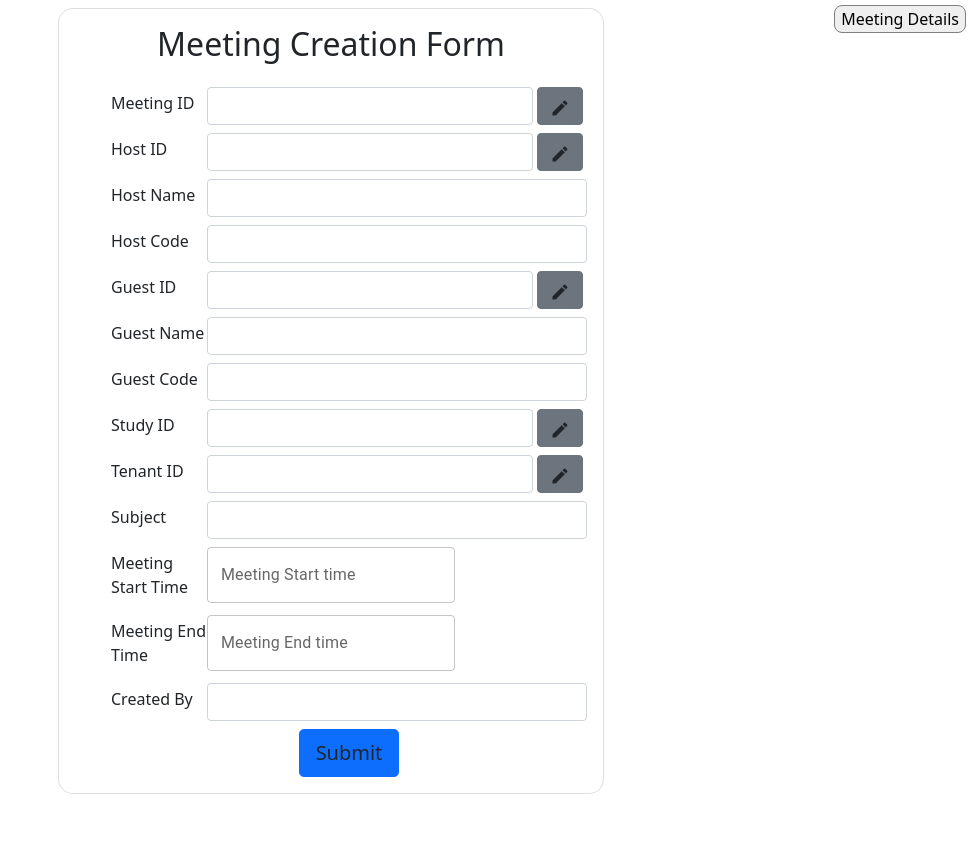
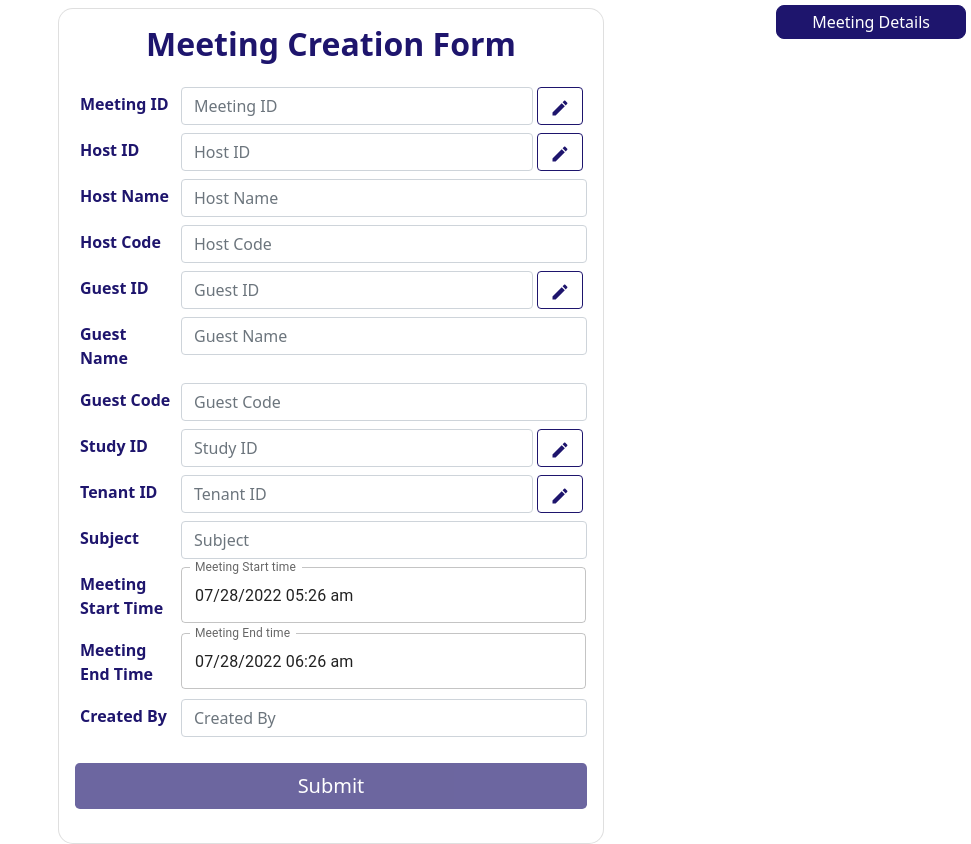
Before and after one commit to anshOFS/connect-meeting-sample-app, a React (Create React App) app: page /meetingCreation in a window 1280 px wide. Shown: the whole page, without its empty margins (309-1280 px from the left). Before the commit the page ends 800 px from the top, so only its background shows below. Built offline with nearby package versions, Linux system fonts and the light colour scheme.

Commit message:
Major UI changes

```diff
--- a/src/app/pages/MeetingForm/meetingForm.css
+++ b/src/app/pages/MeetingForm/meetingForm.css
@@ -6,8 +6,81 @@
     color: red;
     display: flex;
     width: 20rem;
+    font-size: 0.8rem;
+    padding-top: 5px;
+    padding-bottom: 5px;
 }
 
 .react-datetime-picker .react-datetime-picker__wrapper{
-    border: 1px solid red !important;
+    border: 1px solid #FF2E00 !important;
 }
+
+.btn.btn-secondary{
+    background-color: #fff;
+    color: #1E156D !important;
+    border: 1px solid #1E156D !important;
+}
+
+.btn.btn-secondary:hover, .btn.btn-secondary:active, .btn.btn-secondary:focus{
+    background-color: #191352;
+    border-color: #191352;
+    color: #fff !important;
+    box-shadow: 0 0 0 0.25rem rgb(30 21 109 / 50%);
+}
+.meetingDetails{
+    border-radius: 8px;
+    outline: none;
+    border: 1px solid #1E156D;
+    background-color: #1E156D;
+    color: #fff;
+    padding: 4px 35px;
+}
+
+.btn-check:focus+.btn-secondary, .btn-secondary:focus{
+    box-shadow: 0 0 0 0.25rem rgb(30 21 109 / 50%);
+}
+
+.MuiFormControl-root .MuiInputBase-root{
+    width: 405px;
+}
+
+.btn-sub{
+    padding: 18px 0px;
+}
+
+.btn-sub > button.btn-primary{
+    width: 100%;
+    color: #fff !important;
+    background-color: #1E156D;
+    border: 0px;
+}
+
+.btn-sub > button.btn-primary:hover{
+    width: 100%;
+    color: #fff !important;
+    background-color: #191352;
+}
+
+.meetingForm .meetinglabel label{
+    padding-right: 10px;
+}
+
+.label {
+    display: inline-block;
+    color: #1E156D;
+    font-size: 1rem;
+    margin: 5px;
+    font-weight: 700;
+}
+
+.title {
+    font-size: 2rem;
+    font-weight: 700;
+    color: #1E156D;
+}
+
+@media screen and (min-width: 1367px) and (max-width: 5500px) {
+    .MuiFormControl-root .MuiInputBase-root{
+        width: 460px;
+    }
+}
--- a/src/app/pages/MeetingForm/meetingForm.js
+++ b/src/app/pages/MeetingForm/meetingForm.js
@@ -7,8 +7,6 @@ import { useNavigate } from "react-router";
 
 import TextField from '@mui/material/TextField';
 import { DateTimePicker } from '@mui/x-date-pickers/DateTimePicker';
-import { AdapterDateFns } from '@mui/x-date-pickers/AdapterDateFns';
-import { LocalizationProvider } from '@mui/x-date-pickers/LocalizationProvider';
 
 import { validator } from "./validator";
 import { createMeetingDetails } from "../../service/meetingDetails.service";
@@ -68,18 +66,18 @@ const MeetingForm = (props) => {
       })
       .catch((err) => snackbarHandler(err.message));
   }
+  // console.log("meetingStartTime", meetingStartTime?.getTime())
+  // console.log("meetingEndTime", meetingEndTime?.getTime())
+  // console.log("Difference:", meetingEndTime?.getTime() - meetingStartTime?.getTime())
+
   return (
-    <LocalizationProvider dateAdapter={AdapterDateFns}>
+    <>
       {isAlertVisible && <Toaster message={message}/>}
     <div className="mask d-flex align-items-center h-100 gradient-custom-3">
       <div className="container h-100">
         <div style={{ position: "absolute", right: "5px", top: "5px" }}>
           <button
-            style={{
-              borderRadius: "8px",
-              outline: "none",
-              border: "1px solid grey",
-            }}
+            className="meetingDetails"
             onClick={() =>
               navigate("/meetingDetails", { state: { callerType: "Host" } })
             }
@@ -91,7 +89,7 @@ const MeetingForm = (props) => {
           <div className="col-12 col-md-9 col-lg-7 col-xl-6">
             <div className="card" style={{ borderRadius: "15px" }}>
               <div className="card-body p-3">
-                <h2 className="text-center mb-4">Meeting Creation Form</h2>
+                <h2 className="text-center mb-4 title">Meeting Creation Form</h2>
                 <Form
                   validate={validator}
                   onSubmit={(values) => {
@@ -99,7 +97,7 @@ const MeetingForm = (props) => {
                   }}
                   render={({ handleSubmit, form, submitting, pristine }) => (
                     <form
-                      style={{ marginLeft: "36px" }}
+                      className="meetingForm"
                       onSubmit={handleSubmit}
                     >
                       <Field
@@ -110,7 +108,7 @@ const MeetingForm = (props) => {
                           <div>
                             <div className="d-flex form-outline mb-2">
                               <label
-                                className="form-label mt-1"
+                                className="label"
                                 style={{ width: "6rem" }}
                               >
                                 Meeting ID
@@ -119,6 +117,7 @@ const MeetingForm = (props) => {
                                 <input
                                   {...input}
                                   type="text"
+                                  placeholder="Meeting ID"
                                   className={(meta.error && meta.touched) ? classStyleError : classStyleSuccess}
                                 />
                                 {meta.error && meta.touched && (
@@ -148,7 +147,7 @@ const MeetingForm = (props) => {
                           <div>
                             <div className="d-flex form-outline mb-2">
                               <label
-                                className="form-label mt-1"
+                                className="label"
                                 style={{ width: "6rem" }}
                               >
                                 Host ID
@@ -157,6 +156,7 @@ const MeetingForm = (props) => {
                                 <input
                                   {...input}
                                   type="text"
+                                  placeholder="Host ID"
                                   className={(meta.error && meta.touched) ? classStyleError : classStyleSuccess}
                                 />
                                 {meta.error && meta.touched && (
@@ -190,7 +190,7 @@ const MeetingForm = (props) => {
                           <div>
                             <div className="d-flex form-outline mb-2">
                               <label
-                                className="form-label mt-1"
+                                className="label"
                                 style={{ width: "6rem" }}
                               >
                                 Host Name
@@ -199,6 +199,7 @@ const MeetingForm = (props) => {
                                 <input
                                   {...input}
                                   type="text"
+                                  placeholder="Host Name"
                                   className={(meta.error && meta.touched) ? classStyleError : classStyleSuccess}
                                 />
                                 {meta.error && meta.touched && (
@@ -218,7 +219,7 @@ const MeetingForm = (props) => {
                           <div>
                             <div className="d-flex form-outline mb-2">
                               <label
-                                className="form-label mt-1"
+                                className="label"
                                 style={{ width: "6rem" }}
                               >
                                 Host Code
@@ -227,6 +228,7 @@ const MeetingForm = (props) => {
                                 <input
                                   {...input}
                                   type="text"
+                                  placeholder="Host Code"
                                   className={(meta.error && meta.touched) ? classStyleError : classStyleSuccess}
                                 />
                                 {meta.error && meta.touched && (
@@ -246,7 +248,7 @@ const MeetingForm = (props) => {
                           <div>
                             <div className="d-flex form-outline mb-2">
                               <label
-                                className="form-label mt-1"
+                                className="label"
                                 style={{ width: "6rem" }}
                               >
                                 Guest ID
@@ -255,6 +257,7 @@ const MeetingForm = (props) => {
                                 <input
                                   {...input}
                                   type="text"
+                                  placeholder="Guest ID"
                                   className={(meta.error && meta.touched) ? classStyleError : classStyleSuccess}
                                 />
                                 {meta.error && meta.touched && (
@@ -284,7 +287,7 @@ const MeetingForm = (props) => {
                           <div>
                             <div className="d-flex form-outline mb-2">
                               <label
-                                className="form-label mt-1"
+                                className="label"
                                 style={{ width: "6rem" }}
                               >
                                 Guest Name
@@ -293,6 +296,7 @@ const MeetingForm = (props) => {
                                 <input
                                   {...input}
                                   type="text"
+                                  placeholder="Guest Name"
                                   className={(meta.error && meta.touched) ? classStyleError : classStyleSuccess}
                                 />
                                 {meta.error && meta.touched && (
@@ -312,7 +316,7 @@ const MeetingForm = (props) => {
                           <div>
                             <div className="d-flex form-outline mb-2">
                               <label
-                                className="form-label mt-1"
+                                className="label"
                                 style={{ width: "6rem" }}
                               >
                                 Guest Code
@@ -321,6 +325,7 @@ const MeetingForm = (props) => {
                                 <input
                                   {...input}
                                   type="text"
+                                  placeholder="Guest Code"
                                   className={(meta.error && meta.touched) ? classStyleError : classStyleSuccess}
                                 />
                                 {meta.error && meta.touched && (
@@ -340,7 +345,7 @@ const MeetingForm = (props) => {
                           <div>
                             <div className="d-flex form-outline mb-2">
                               <label
-                                className="form-label mt-1"
+                                className="label"
                                 style={{ width: "6rem" }}
                               >
                                 Study ID
@@ -349,6 +354,7 @@ const MeetingForm = (props) => {
                                 <input
                                   {...input}
                                   type="text"
+                                  placeholder="Study ID"
                                   className={(meta.error && meta.touched) ? classStyleError : classStyleSuccess}
                                 />
                                 {meta.error && meta.touched && (
@@ -378,7 +384,7 @@ const MeetingForm = (props) => {
                           <div>
                             <div className="d-flex form-outline mb-2">
                               <label
-                                className="form-label mt-1"
+                                className="label"
                                 style={{ width: "6rem" }}
                               >
                                 Tenant ID
@@ -387,6 +393,7 @@ const MeetingForm = (props) => {
                                 <input
                                   {...input}
                                   type="text"
+                                  placeholder="Tenant ID"
                                   className={(meta.error && meta.touched) ? classStyleError : classStyleSuccess}
                                 />
                                 {meta.error && meta.touched && (
@@ -416,7 +423,7 @@ const MeetingForm = (props) => {
                           <div>
                             <div className="d-flex form-outline mb-2">
                               <label
-                                className="form-label mt-1"
+                                className="label"
                                 style={{ width: "6rem" }}
                               >
                                 Subject
@@ -425,11 +432,12 @@ const MeetingForm = (props) => {
                                 <input
                                   {...input}
                                   type="text"
+                                  placeholder="Subject"
                                   className={(meta.error && meta.touched) ? classStyleError : classStyleSuccess}
                                 />
-                                {/* {meta.error && meta.touched && (
+                                {meta.error && meta.touched && (
                                   <span className="error-msg">{meta.error}</span>
-                                )} */}
+                                )}
                               </div>
 
                             </div>
@@ -441,7 +449,7 @@ const MeetingForm = (props) => {
                           <div>
                             <div className="d-flex form-outline mb-2">
                               <label
-                                className="form-label mt-1"
+                                className="label"
                                 style={{ width: "6rem" }}
                               >
                                 Meeting Start Time
@@ -449,9 +457,11 @@ const MeetingForm = (props) => {
 
                                 <DateTimePicker
                                   minDateTime={new Date()}
-                                  renderInput={(props) => <TextField {...props} />}
+                                  renderInput={
+                                    (props) =>
+                                      <TextField {...props} />}
                                   label="Meeting Start time"
-                                  value={meetingStartTime}
+                                  value={meetingStartTime ? meetingStartTime : new Date()}
                                   onChange={(value) => {
                                     setMeetingStartTime(value);
                                   }}
@@ -464,26 +474,36 @@ const MeetingForm = (props) => {
                           </div>
                         )}
                       </Field>
+                      <Field name="meetingEndTime">
+                        {({ input, meta }) => (
+                          <div>
                             <div className="d-flex form-outline mb-2">
                               <label
-                          className="form-label mt-1"
+                                className="label"
                                 style={{ width: "6rem" }}
                               >
                                 Meeting End Time
                               </label>
 
                                 <DateTimePicker
-                          minDateTime={new Date()}
+                                  minDateTime={meetingStartTime ? meetingStartTime.getTime() + (1000 * 60 * 60 * 0.25) : (new Date().getTime() + (1000 * 60 * 60 * 0.25))}
+                                  maxDateTime={meetingStartTime ? meetingStartTime.getTime() + (1000 * 60 * 60 * 1) : (new Date().getTime() + (1000 * 60 * 60 * 1))}
                                   renderInput={(props) => <TextField {...props} />}
                                   label="Meeting End time"
-                          value={meetingEndTime}
+                                  value={meetingEndTime ? meetingEndTime :( meetingStartTime ? meetingStartTime.getTime() + (1000 * 60 * 60 * 1) : new Date().getTime() + (1000 * 60 * 60 * 1))}
                                   onChange={(value) => {
+
                                     setMeetingEndTime(value);
                                   }}
-                          className="datetime-picker"
-                          disableClock
                                 />
                             </div>
+                            {/* {(meta.error || meta.submitError) &&
+                              meta.touched && (
+                                <span className="error-msg">{meta.error || meta.submitError}</span>
+                              )} */}
+                          </div>
+                        )}
+                      </Field>
                       <Field
                         name="createdBy"
                         style={{ width: "20rem", marginLeft: "10px" }}
@@ -492,7 +512,7 @@ const MeetingForm = (props) => {
                           <div>
                             <div className="d-flex form-outline mb-2">
                               <label
-                                className="form-label mt-1"
+                                className="label"
                                 style={{ width: "6rem" }}
                               >
                                 Created By
@@ -501,6 +521,7 @@ const MeetingForm = (props) => {
                                 <input
                                   {...input}
                                   type="text"
+                                  placeholder="Created By"
                                   className={(meta.error && meta.touched) ? classStyleError : classStyleSuccess}
                                 />
                                 {meta.error && meta.touched && (
@@ -512,11 +533,11 @@ const MeetingForm = (props) => {
                           </div>
                         )}
                       </Field>
-                      <div className="d-flex justify-content-center">
+                      <div className="d-flex justify-content-center btn-sub">
                         <button
                           type="submit"
                           className="btn btn-block btn-lg btn-primary text-body text-white"
-
+                          disabled={submitting || pristine}
                         >
                           Submit
                         </button>
@@ -530,7 +551,7 @@ const MeetingForm = (props) => {
         </div>
       </div>
     </div>
-    </LocalizationProvider>
+    </>
   );
 };
 
--- a/src/app/pages/MeetingForm/validator.js
+++ b/src/app/pages/MeetingForm/validator.js
@@ -33,11 +33,5 @@ export const validator = (values) => {
     if (!values.createdBy) {
         errors.createdBy = 'Created By is Required';
     }
-    // if (!values.meetingStartTime) {
-    //     errors.meetingStartTime = 'Meeting start time required';
-    // }
-    // if (!values.meetingEndTime) {
-    //     errors.meetingEndTime = 'Meeting end time required';
-    // }
     return errors;
 };
--- a/src/index.js
+++ b/src/index.js
@@ -5,15 +5,17 @@ import App from './App';
 import reportWebVitals from './reportWebVitals';
 import 'bootstrap/dist/css/bootstrap.min.css';
 import { BrowserRouter } from 'react-router-dom';
+import { AdapterDateFns } from '@mui/x-date-pickers/AdapterDateFns';
+import { LocalizationProvider } from '@mui/x-date-pickers/LocalizationProvider';
 
 const root = ReactDOM.createRoot(document.getElementById('root'));
 
 root.render(
+    <LocalizationProvider dateAdapter={AdapterDateFns}>
       <BrowserRouter>
           <App />
       </BrowserRouter>
-
-
+    </LocalizationProvider>
 );
 
 // If you want to start measuring performance in your app, pass a function
```
Also changed, not shown: src/app/pages/MeetingDetails/meetingDetails.css (added, +61 -0 lines), src/app/pages/MeetingDetails/meetingDetails.js (+9 -6 lines). Lines whose indentation alone changed are shown as unchanged.
